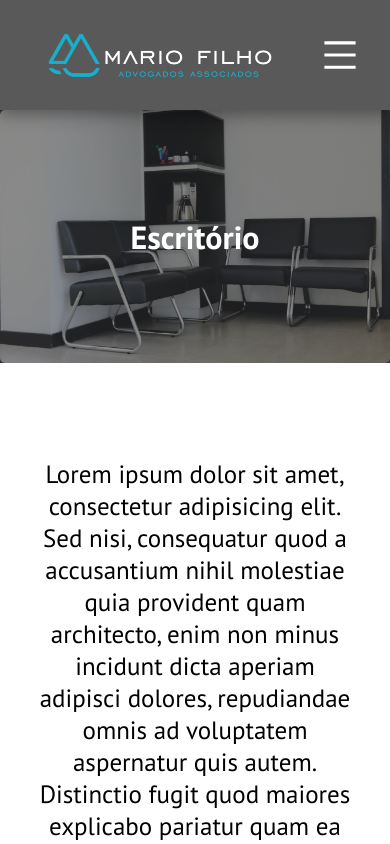
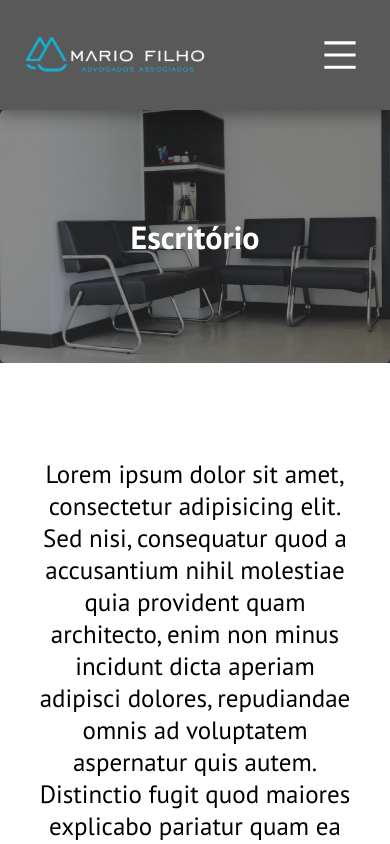
Before and after one commit to rafaellef/site-mfadv, a Next.js app: page /escritorio in a window 390 px wide. Shown: the top 844 px of the page. Built offline with nearby package versions, Linux system fonts and the light colour scheme.

Commit message:
ajustar logo responsivo

```diff
--- a/styles/globals.css
+++ b/styles/globals.css
@@ -721,8 +721,10 @@ div {
   .logo {
     display: flex;
     position: absolute;
-    top: 0;
-    left: 35px;
+    top: auto;
+    left: 15px;
+    width: 200px;
+    height: 100;
   }
 
   .nav-links {
```
